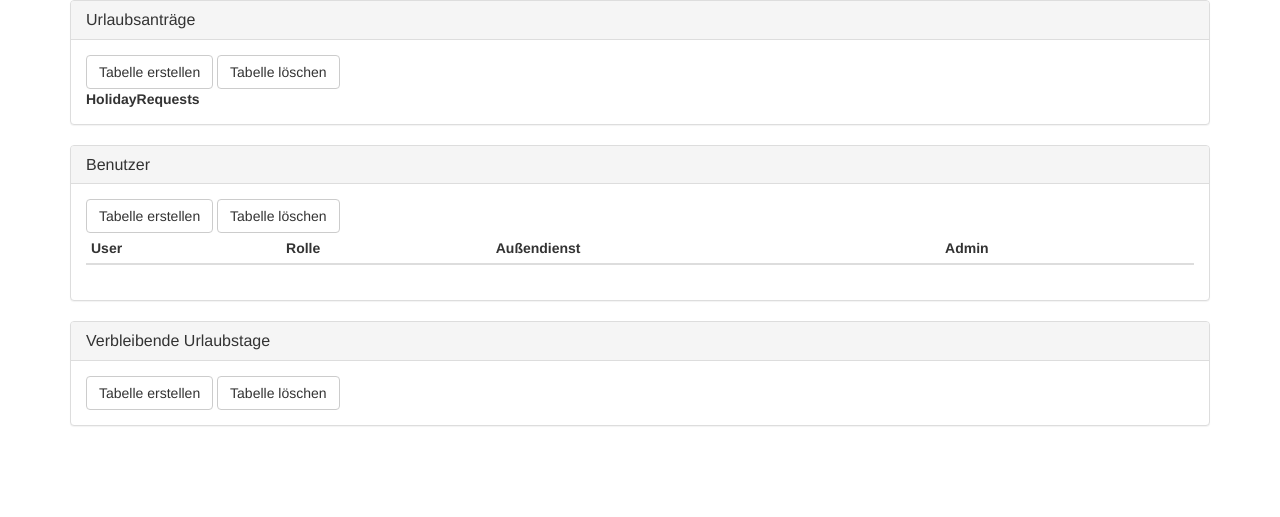
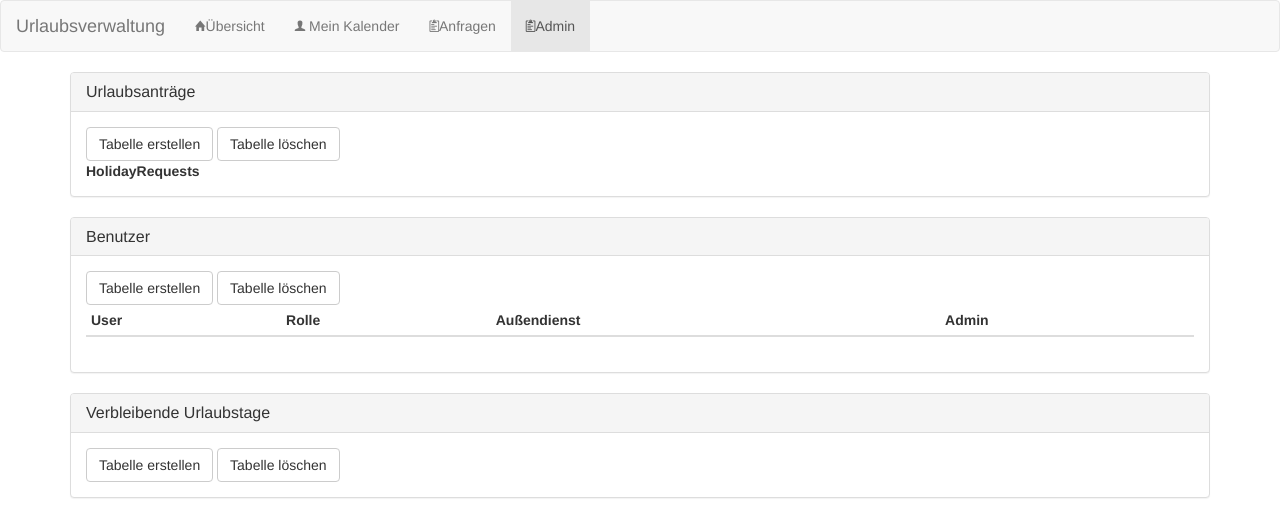
Before and after one commit to danielnassauer/swtp-urlaubsverwaltung, a PHP site: page /admin.php in a window 1280 px wide. Shown: the top 517 px of the page. Run offline with PHP 8.4, Linux system fonts and the light colour scheme; data that the repository does not hold is empty; some web fonts are replaced.

Commit message:
added navbar

```diff
--- a/admin.php
+++ b/admin.php
@@ -129,6 +129,22 @@ $(document).ready(function() {
 </head>
 
 <body>
+	<nav class="navbar navbar-default">
+		<div class="container-fluid">
+			<div class="navbar-header">
+				<span class="navbar-brand">Urlaubsverwaltung</span>
+			</div>
+			<div>
+				<ul class="nav navbar-nav">
+					<li><a href="index.php"><span class="ion-home">Übersicht</a></li>
+					<li><a href="my.php"><span class="ion-person"></span> Mein Kalender</a></li>
+					<li><a href="requests.php"><span class="ion-clipboard">Anfragen</a></li>
+					<li class="active"><a href="admin.php"><span class="ion-clipboard">Admin</a></li>
+				</ul>
+			</div>
+		</div>
+	</nav>
+
 	<form action="admin.php" method="POST">
 		<div class="container">
 
```
